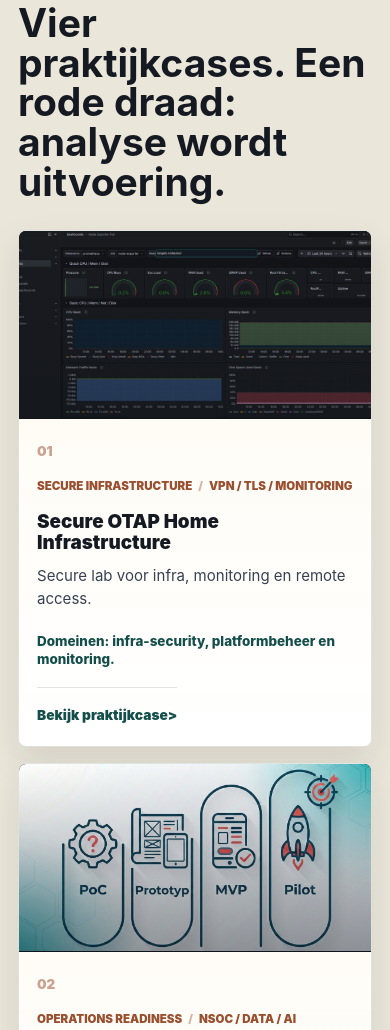
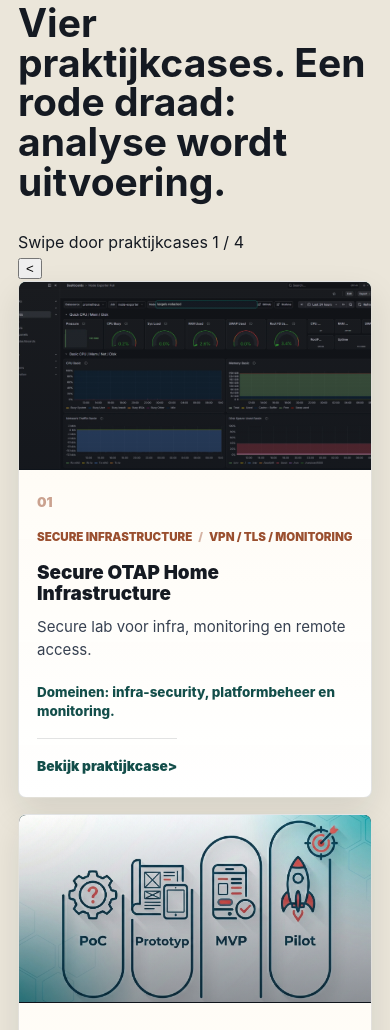
Before and after one commit to sulayramos-dev/sulay-ramos-portfolio, a website: page portfolio/index.html in a window 390 px wide. Shown: the part 2012-3042 px from the top of the page. Drawn offline with Linux system fonts and the light colour scheme.

Commit message:
Add carousel for cases on mobile platforms

```diff
--- a/portfolio/index.html
+++ b/portfolio/index.html
@@ -103,7 +103,16 @@
             <h2>Vier praktijkcases. Een rode draad: analyse wordt uitvoering.</h2>
           </div>
 
-          <div class="case-grid" aria-label="Interactieve praktijkcases">
+          <div class="mobile-carousel-hint" aria-hidden="true">
+            <span>Swipe door praktijkcases</span>
+            <span>1 / 4</span>
+          </div>
+
+          <div class="case-carousel-shell">
+            <button class="case-carousel-control prev" type="button" data-case-carousel="prev" aria-label="Vorige praktijkcase">
+              &lt;
+            </button>
+            <div class="case-grid" id="case-grid" aria-label="Interactieve praktijkcases">
             <button class="case-card" type="button" data-case="otap" aria-haspopup="dialog">
               <span class="case-preview">
                 <img
@@ -182,6 +191,10 @@
               </span>
               <span class="case-proof">Domeinen: operations, financiele flows en audittrail.</span>
               <span class="case-cta">Bekijk praktijkcase</span>
+            </button>
+            </div>
+            <button class="case-carousel-control next" type="button" data-case-carousel="next" aria-label="Volgende praktijkcase">
+              &gt;
             </button>
           </div>
         </div>
```
